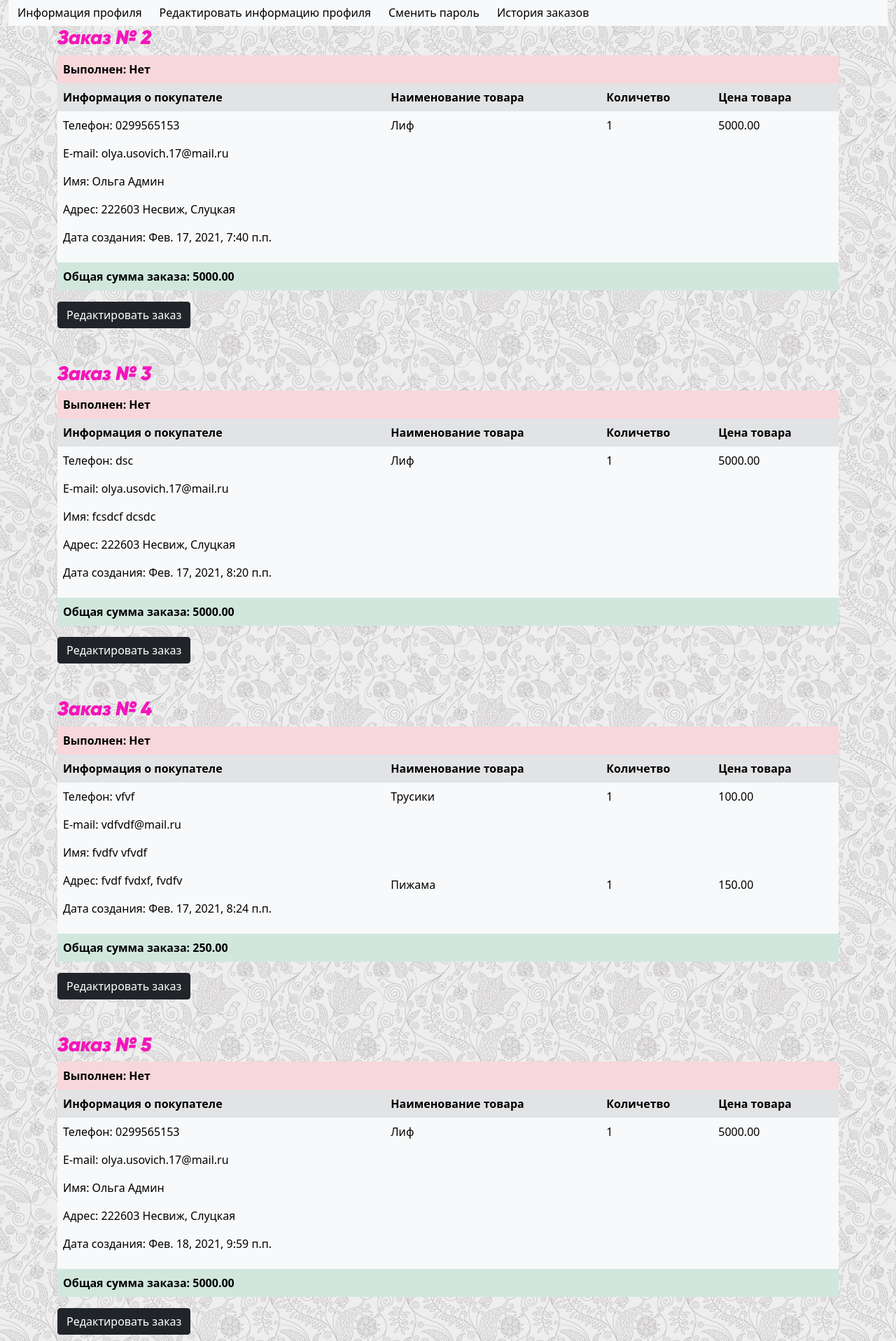
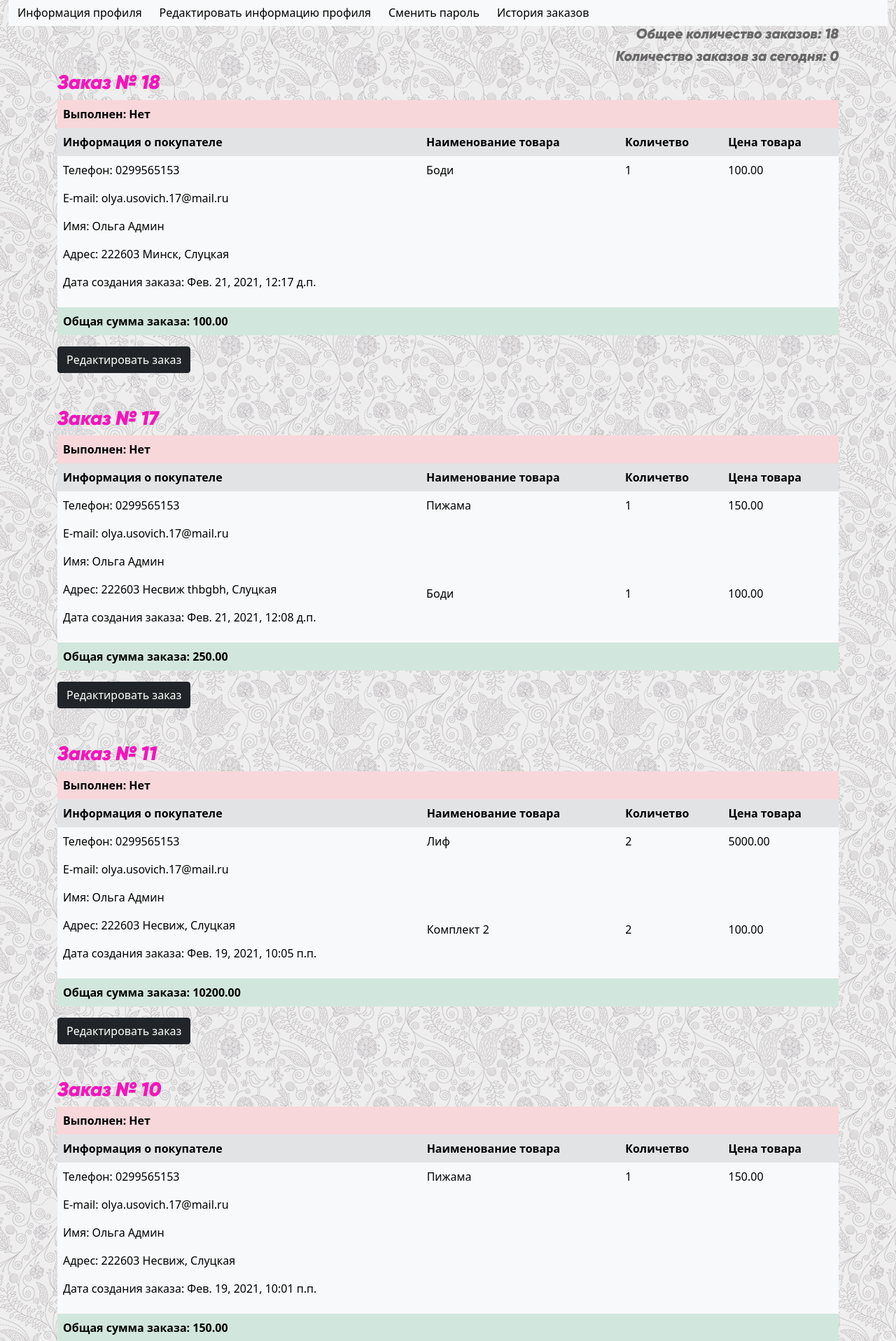
Before and after one commit to OlgaUsovich/finalProject, a Django app: page /authentication/received_orders/ in a window 1280 px wide. Shown: the part 71-1987 px from the top of the page at 70% size. Run offline with Django 3.2, Linux system fonts and the light colour scheme; data comes from the database, SQL or seed files in the repository; both versions use the stored data as it was after the commit; some libraries are stand-ins or nearby versions.

Commit message:
Added display the quantity of today's orders in admin's list of orders

```diff
--- a/authentication/views.py
+++ b/authentication/views.py
@@ -1,3 +1,5 @@
+from datetime import datetime, timedelta
+
 from django.contrib.auth import update_session_auth_hash
 from django.contrib.auth.decorators import login_required
 from django.contrib.auth.hashers import check_password
@@ -91,15 +93,20 @@ def email(request, pk):
 
 
 def show_all_orders(request):
-    orders = Order.objects.order_by('paid', 'id')
+    orders = Order.objects.order_by('paid', '-id')
+    todays_orders = 0
+    for order in orders:
+        if order.created.date() == (datetime.now().date() - timedelta(days=1)):
+            todays_orders += 1
     user_info = request.user
     for order in orders:
         order.sum = 0
         order_items = order.items.all()
-        order.len = 2*len(order.items.all()) - 1
+        order.len = 2 * len(order.items.all()) - 1
         for item in order_items:
             order.sum += item.quantity * item.price
-    return render(request, 'authentication/received_orders.html', {'orders': orders, 'user_info': user_info})
+    return render(request, 'authentication/received_orders.html',
+                  {'orders': orders, 'user_info': user_info, 'todays_orders': todays_orders})
 
 
 def order_edit(request, pk):
--- a/templates/authentication/_profile_nav.html
+++ b/templates/authentication/_profile_nav.html
@@ -1,4 +1,5 @@
 <div class="bg-light">
+    <div class="btn-group" role="group" aria-label="Basic example">
         {% if user_info.is_superuser %}
             <a
                     class="btn {% if active == 'received_orders' %} btn-secondary {% else %}btn-light{% endif %}"
@@ -7,7 +8,7 @@
             {#           class="btn {% if active == 'add_product' %} btn-secondary {% else %}btn-light{% endif %}"#}
             {#           href="{% url 'orders:add_product' %}">Добавление товаров</a>#}
         {% endif %}
-    <div class="btn-group" role="group" aria-label="Basic example">
+
         <a
                 class="btn {% if active == 'info' %} btn-secondary {% else %}btn-light{% endif %}"
                 href="
--- a/templates/authentication/received_orders.html
+++ b/templates/authentication/received_orders.html
@@ -4,6 +4,8 @@
 {% block content %}
     {% include 'authentication/_profile_nav.html' with active='received_orders' %}
     <div class="container">
+    <h5 class="product-name-detail text-end"><strong>Общее количество заказов: {{ orders.count }}</strong></h5>
+    <h5 class="product-name-detail text-end"><strong>Количество заказов за сегодня: {{ todays_orders }}</strong></h5>
     {% for order in orders %}
         <h3 class="product-name"><strong>Заказ № {{ order.id }}</strong></h3>
         <table class="table table-light table-borderless">
@@ -27,7 +29,7 @@
                     <p>E-mail: {{ order.email }}</p>
                     <p>Имя: {{ order.first_name }} {{ order.last_name }}</p>
                     <p>Адрес: {{ order.postal_code }} {{ order.city }}, {{ order.address }}</p>
-                    <p>Дата создания: {{ order.created }}</p></td>
+                    <p>Дата создания заказа: {{ order.created }}</p></td>
                 {% for item in order.items.all %}
                     <td>{{ item.product }}</td>
                     <td>{{ item.quantity }}</td>
```
Also changed, not shown: db.sqlite3. Lines whose indentation alone changed are shown as unchanged.
